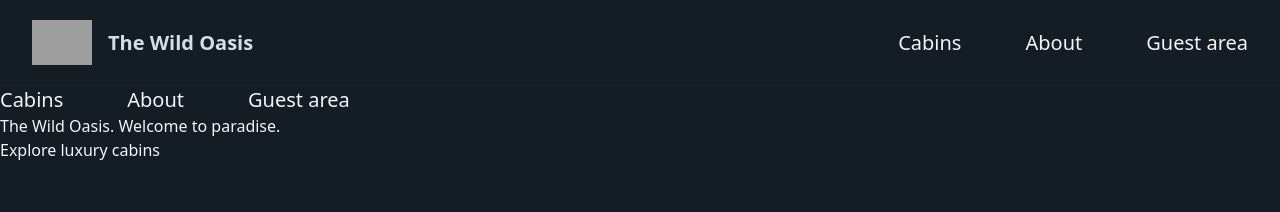
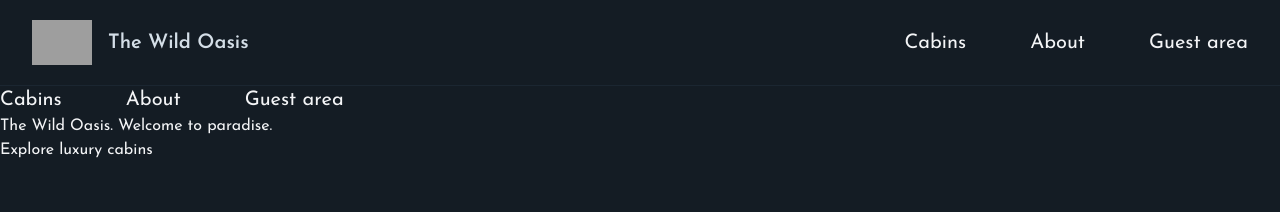
Before and after one commit to omidsdgi/the-wild-oasis-website, a Next.js app: page / in a window 1280 px wide. Shown: the top 212 px of the page. Built offline with nearby package versions, Linux system fonts and the light colour scheme; grey boxes are pictures that could not be loaded.

Commit message:
Loading and optimizing fonts

```diff
--- a/app/layout.js
+++ b/app/layout.js
@@ -1,6 +1,12 @@
 import "@/app/_styles/globals.css"
 import Header from "@/app/_components/Header";
 import Navigation from "@/app/_components/Navigation";
+import {Josefin_Sans}   from "next/font/google";
+
+const josefin = Josefin_Sans({
+    subsets:["latin"],
+    display:"swap"
+});
 
 export const metadata = {
   title: {
@@ -13,7 +19,7 @@
 export default function RootLayout({ children }) {
   return (
     <html lang="en">
-      <body className="bg-primary-950 text-gray-100 min-h-screen">
+      <body className={`${josefin.className} bg-primary-950 text-gray-100 min-h-screen`}>
       <Header />
       <Navigation />
       <div>
```
